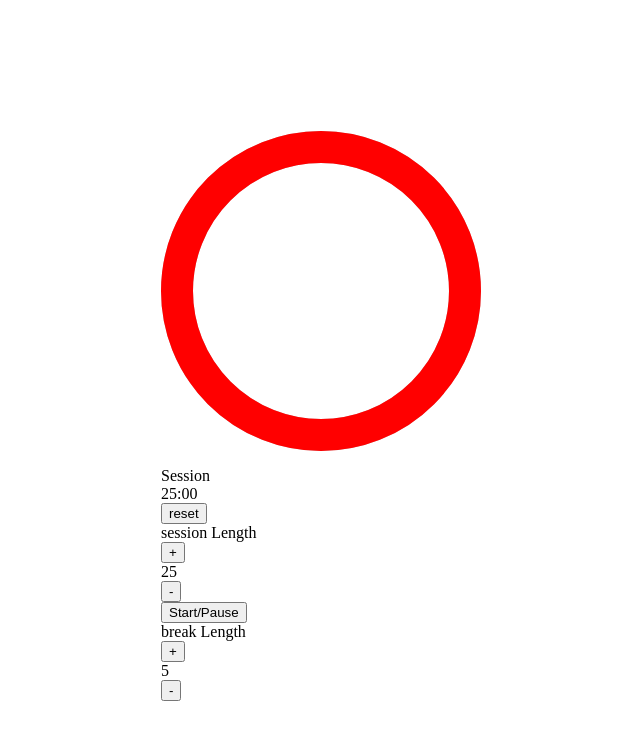
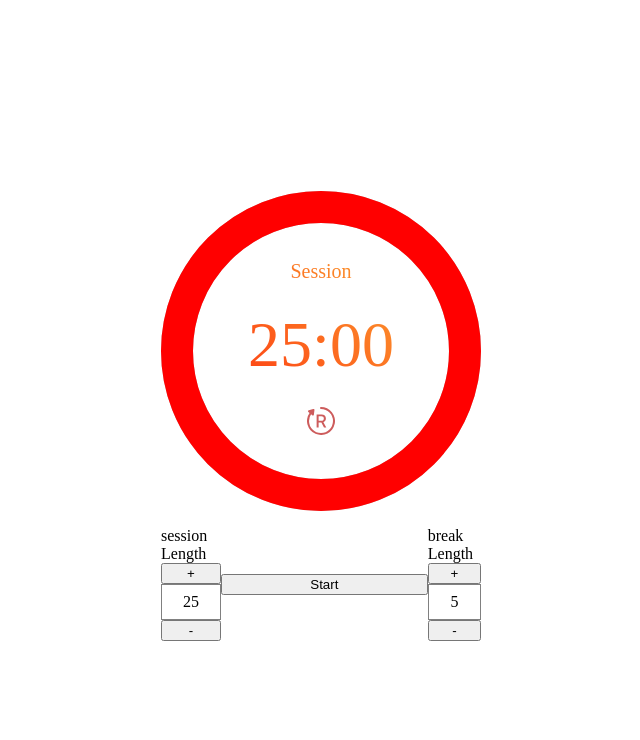
Before and after one commit to ild0tt0re/fcc_pomodoro-clock, a React (Create React App) app: page / in a window 1280 px wide. Shown: the top 740 px of the page, without its empty margins (319-959 px from the left). Built offline with nearby package versions, Linux system fonts and the light colour scheme; the HTML template or start-up script is replaced by a standard one.

Commit message:
add styles to QuantitySelector component

```diff
--- a/src/App.jsx
+++ b/src/App.jsx
@@ -163,6 +163,7 @@ function App() {
           setAnimation={setCircularTimerAnimation}
           resetTimer={resetTimer}
         />
+        <div className="timer-controls">
           <QuantitySelector
             name="session"
             lengthTime={sessionLengthTime}
@@ -171,7 +172,7 @@ function App() {
             decrementLengthTime={decrementSessionLengthTime}
           />
           <button id="start_stop" onClick={startStopTimer}>
-          Start/Pause
+            {isTimerOn ? 'Pause' : 'Start'}
           </button>
           <QuantitySelector
             name="break"
@@ -180,6 +181,7 @@ function App() {
             incrementLengthTime={incrementBreakLengthTime}
             decrementLengthTime={decrementBreakLengthTime}
           />
+        </div>
         <audio id="beep" preload="auto" ref={audioEl}>
           <source src="/src/assets/BeepSound.wav" type="audio/wav" />
           Your browser does not support the
--- a/src/components/CircularTimer.jsx
+++ b/src/components/CircularTimer.jsx
@@ -1,5 +1,6 @@
 import React, { useRef, useEffect } from 'react';
 import './CircularTimer.scss';
+import { ReactComponent as ResetIcon } from '../assets/reset-icon.svg';
 
 export default function CircularTimer({
   timerLabel,
@@ -43,9 +44,8 @@ export default function CircularTimer({
 
   return (
     <>
-      <div className="timer-container">
       <div className="countdown">
-          <svg viewBox={[o, o, d, d].join(' ')} strokeWidth={sw}>
+        <svg className="timerRing" viewBox={[o, o, d, d].join(' ')} strokeWidth={sw}>
           <circle r={r}></circle>
           <circle
             ref={arcEl}
@@ -54,16 +54,16 @@ export default function CircularTimer({
             strokeDashoffset={`${len}px`}
           ></circle>
         </svg>
-        </div>
-
+        <div className="timer-container">
           <div id="timer-label">{timerLabel}</div>
           <div id="time-left">
             {String(parseInt(timeLeft / 60)).padStart(2, 0)}:
             {String(timeLeft - parseInt(timeLeft / 60) * 60).padStart(2, 0)}
           </div>
-        <button id="reset" onClick={resetTimer}>
-          reset
-        </button>
+          <div id="reset" onClick={resetTimer}>
+            <ResetIcon />
+          </div>
+        </div>
       </div>
     </>
   );
--- a/src/components/CircularTimer.scss
+++ b/src/components/CircularTimer.scss
@@ -5,19 +5,53 @@ $diameter: 20em;
   margin: 1em auto;
   width: $diameter;
   height: $diameter;
+  position: relative;
 }
 
-svg {
+.timerRing {
   grid-column: 1;
   grid-row: 1;
+
+  [r] {
+    fill: none;
+    stroke: silver;
+
+    + [r] {
+      transform: rotate(-90deg);
+      // stroke-linecap: round;
+    }
+  }
 }
 
-[r] {
-  fill: none;
-  stroke: silver;
+.timer-container {
+  position: absolute;
+  top: 0;
+  display: flex;
+  flex-direction: column;
+  justify-content: center;
+  align-items: center;
+  height: 100%;
+  width: 100%;
 
-  + [r] {
-    transform: rotate(-90deg);
-    // stroke-linecap: round;
+  background: -webkit-linear-gradient(45deg,#FF0000,#face3e);
+  background-clip: text;
+  -webkit-text-fill-color: transparent;
+
+  #timer-label {
+    font-size: 20px;
+  }
+
+  #time-left {
+    font-size: 64px;
+    padding: 25px;
+  }
+  #reset {
+    font-size: 28px;
+    color: indianred;
+    cursor: pointer;
+    transition: 0.3s ease-in-out;
+    &:hover {
+      transform: scale(1.2);
+    }
   }
 }
--- a/src/components/QuantitySelector.jsx
+++ b/src/components/QuantitySelector.jsx
@@ -1,4 +1,5 @@
 import React from 'react';
+import './QuantitySelector.scss'
 
 export default function QuantitySelector({
   name,
@@ -17,7 +18,7 @@ export default function QuantitySelector({
       >
         +
       </button>
-      <div id={`${name}-length`}>{lengthTime / 60}</div>
+      <div id={`${name}-length`} className="length">{lengthTime / 60}</div>
       <button
         id={`${name}-decrement`}
         onClick={decrementLengthTime}
--- /dev/null
+++ b/src/components/QuantitySelector.scss
@@ -0,0 +1,9 @@
+button {
+  width: 100%;
+}
+
+.length {
+  padding: 8px;
+  border: 1px solid grey;
+  text-align: center;
+}
--- a/src/styles/App.scss
+++ b/src/styles/App.scss
@@ -6,3 +6,10 @@
   justify-content: center;
   align-items: center;
 }
+
+
+.timer-controls {
+  display: flex;
+  justify-content: center;
+  align-items: center;
+}
```
Also changed, not shown: src/assets/reset-icon.svg (added). Lines whose indentation alone changed are shown as unchanged.
